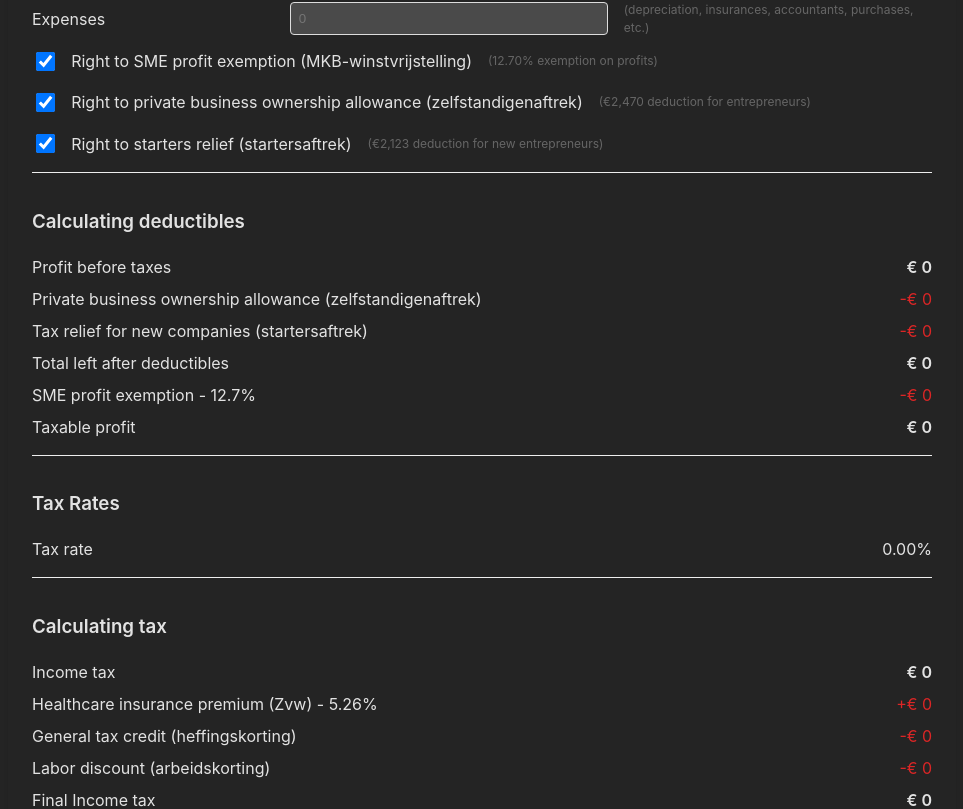
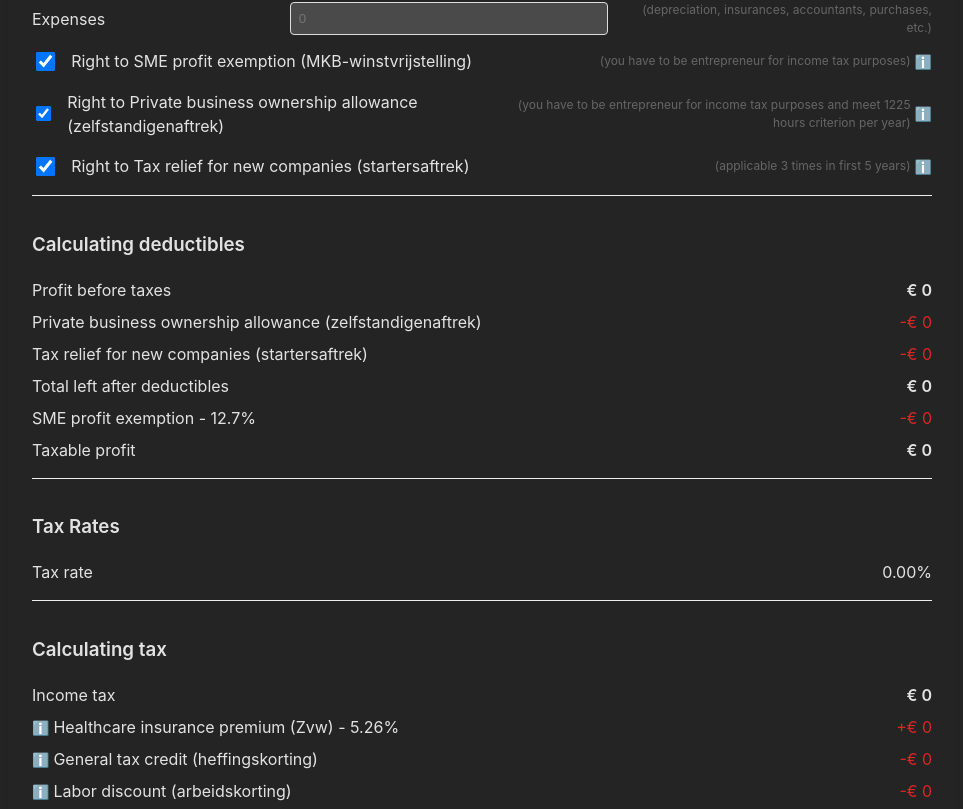
Before and after one commit to mo-hai/TaxTime, a React (Vite) app: page / in a window 1280 px wide. Shown: the part 235-1044 px from the top of the page, without its empty margins (158-1121 px from the left). Built offline with nearby package versions, Linux system fonts and the light colour scheme.

Commit message:
Add links

```diff
--- a/src/components/CalculationSection.jsx
+++ b/src/components/CalculationSection.jsx
@@ -8,22 +8,31 @@ import './Calculator.css';
 // - add links to official sources (kvk, belastingdienst, etc.) at each section
 // - add AOW pension age condition to calculations
 
+const OFFICIAL_LINKS = {
+  zelfstandigenaftrek_link: "https://business.gov.nl/subsidy/private-business-ownership-allowance/",
+  startersaftrek_link: "https://business.gov.nl/subsidy/tax-relief-new-companies/",
+  smeExemption_link: "https://business.gov.nl/subsidy/sme-profit-exemption/",
+  zvw_link: "https://www.belastingdienst.nl/wps/wcm/connect/bldcontentnl/belastingdienst/prive/werk_en_inkomen/zorgverzekeringswet/",
+  generalTaxCredit_link: "https://www.belastingdienst.nl/wps/wcm/connect/bldcontentnl/belastingdienst/prive/inkomstenbelasting/heffingskortingen_boxen_tarieven/heffingskortingen/algemene_heffingskorting/algemene_heffingskorting",
+  laborDiscount_link: "https://www.belastingdienst.nl/wps/wcm/connect/bldcontentnl/belastingdienst/prive/inkomstenbelasting/heffingskortingen_boxen_tarieven/heffingskortingen/arbeidskorting/arbeidskorting"
+};
+
 const ProfitCalculator = () => {
   const [turnover, setTurnover] = useState('');
   const [expenses, setExpenses] = useState('');
+  const [hasZelfstandigenaftrek, setHasZelfstandigenaftrek] = useState(true);
+  const [hasStartersRelief, setHasStartersRelief] = useState(true);
   const [hasSmeExemption, setHasSmeExemption] = useState(true);
-  const [hasStartersRelief, setHasStartersRelief] = useState(true);
-  const [hasZelfstandigenaftrek, setHasZelfstandigenaftrek] = useState(true);
 
   const calculateValues = () => {
     const turnoverNum = parseFloat(turnover) || 0;
     const expensesNum = parseFloat(expenses) || 0;
 
     // 2025 rates
+    const zelfstandigenaftrek_amount = 2470;
+    const startersRelief_amount = 2123;
+    const smeExemption_rate = 0.1270;
     const zvw_rate = 0.0526;
-    const smeExemption_rate = 0.1270
-    const startersRelief_amount = 2123;
-    const zelfstandigenaftrek_amount = 2470;
 
     const profitBeforeTax = turnoverNum - expensesNum;
     const businessAllowance = turnoverNum <= 0 ? 0 : hasZelfstandigenaftrek ? zelfstandigenaftrek_amount : 0;
@@ -75,8 +84,8 @@ const ProfitCalculator = () => {
       smeExemption,
       taxableProfit,
       taxRate,
+      incomeTax,
       zvw_rate,
-      incomeTax,
       zvw,
       generalTaxCredit,
       laborDiscount,
@@ -99,11 +108,11 @@ const ProfitCalculator = () => {
 
   return (
     <div className="profit-calculator">
-      <h2 className="bold">ZZP Tax NL</h2>
+      <h2 className="bold">ZZP Tax NL 2025</h2>
 
       <div className="input-group">
         <div className="input-row">
-          <label className="input-label">Turnover (VAT excluded)</label>
+          <label className="input-label">Annual Income (VAT excluded)</label>
           <input
             type="number"
             value={turnover}
@@ -111,7 +120,7 @@ const ProfitCalculator = () => {
             className="input-field"
             placeholder="0"
           />
-          <span className="hint-text">(Annual box1 income)</span>
+          <span className="hint-text">(Annual box1 income from ZZP)</span>
         </div>
 
         <div className="input-row">
@@ -136,7 +145,10 @@ const ProfitCalculator = () => {
             />
             Right to SME profit exemption (MKB-winstvrijstelling)
           </label>
-          <span className="hint-text">(12.70% exemption on profits)</span>
+          <span className="hint-text">
+            (you have to be entrepreneur for income tax purposes)
+            <a href={OFFICIAL_LINKS.smeExemption_link} target="_blank" rel="noopener noreferrer" className="info-link">ℹ️</a>
+          </span>
         </div>
 
         <div className="input-row checkbox-row">
@@ -147,9 +159,12 @@ const ProfitCalculator = () => {
               onChange={(e) => setHasZelfstandigenaftrek(e.target.checked)}
               className="checkbox-input"
             />
-            Right to private business ownership allowance (zelfstandigenaftrek)
+            Right to Private business ownership allowance (zelfstandigenaftrek)
           </label>
-          <span className="hint-text">(€2,470 deduction for entrepreneurs)</span>
+          <span className="hint-text">
+            (you have to be entrepreneur for income tax purposes and meet 1225 hours criterion per year)
+            <a href={OFFICIAL_LINKS.zelfstandigenaftrek_link} target="_blank" rel="noopener noreferrer" className="info-link">ℹ️</a>
+          </span>
         </div>
 
         <div className="input-row checkbox-row">
@@ -160,9 +175,12 @@ const ProfitCalculator = () => {
               onChange={(e) => setHasStartersRelief(e.target.checked)}
               className="checkbox-input"
             />
-            Right to starters relief (startersaftrek)
+            Right to Tax relief for new companies (startersaftrek)
           </label>
-          <span className="hint-text">(€2,123 deduction for new entrepreneurs)</span>
+          <span className="hint-text">
+            (applicable 3 times in first 5 years)
+            <a href={OFFICIAL_LINKS.startersaftrek_link} target="_blank" rel="noopener noreferrer" className="info-link">ℹ️</a>
+          </span>
         </div>
 
       </div>
@@ -210,15 +228,24 @@ const ProfitCalculator = () => {
           <span className="bold">{formatCurrency(values.incomeTax)}</span>
         </div>
         <div className="result-row">
-          <span>Healthcare insurance premium (Zvw) - {values.zvw_rate * 100}%</span>
+          <span>
+            <a href={OFFICIAL_LINKS.zvw_link} target="_blank" rel="noopener noreferrer" className="info-link">ℹ️        </a>
+            Healthcare insurance premium (Zvw) - {values.zvw_rate * 100}%
+          </span>
           <span className="negative-value">+{formatCurrency(values.zvw)}</span>
         </div>
         <div className="result-row">
-          <span>General tax credit (heffingskorting)</span>
+          <span>
+            <a href={OFFICIAL_LINKS.generalTaxCredit_link} target="_blank" rel="noopener noreferrer" className="info-link">ℹ️        </a>
+            General tax credit (heffingskorting)
+          </span>
           <span className="negative-value">-{formatCurrency(values.generalTaxCredit)}</span>
         </div>
         <div className="result-row">
-          <span>Labor discount (arbeidskorting)</span>
+          <span>
+            <a href={OFFICIAL_LINKS.laborDiscount_link} target="_blank" rel="noopener noreferrer" className="info-link">ℹ️        </a>
+            Labor discount (arbeidskorting)
+          </span>
           <span className="negative-value">-{formatCurrency(values.laborDiscount)}</span>
         </div>
         <div className="result-row">
--- a/src/components/Calculator.css
+++ b/src/components/Calculator.css
@@ -32,6 +32,10 @@
   .hint-text {
     color: #666;
     font-size: 12px;
+    display: flex;
+    align-items: center;
+    text-align: right;
+    gap: 4px;
   }
 
   .section {
@@ -57,14 +61,14 @@
   .checkbox-row {
     display: flex;
     align-items: center;
+    justify-content: space-between;
     margin-bottom: 1rem;
   }
 
   .checkbox-label {
     display: flex;
     align-items: center;
-    gap: 0.5rem;
-    cursor: pointer;
+    gap: 8px;
   }
 
   .checkbox-input {
@@ -72,3 +76,14 @@
     height: 1.2rem;
     cursor: pointer;
   }
+
+  .info-link {
+    text-decoration: none;
+    font-size: 14px;
+    color: #666;
+    cursor: help;
+  }
+
+  .info-link:hover {
+    color: #333;
+  }
```
